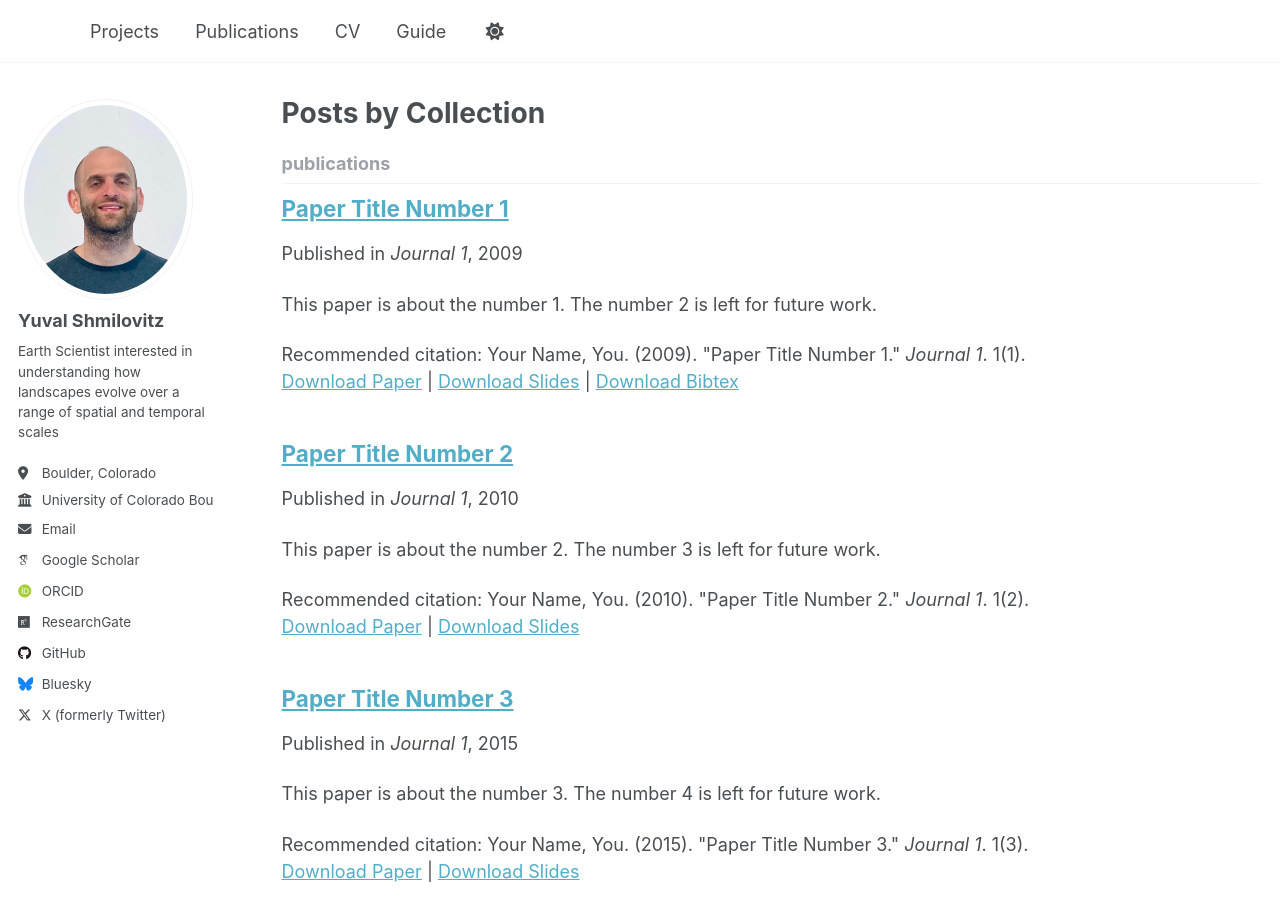
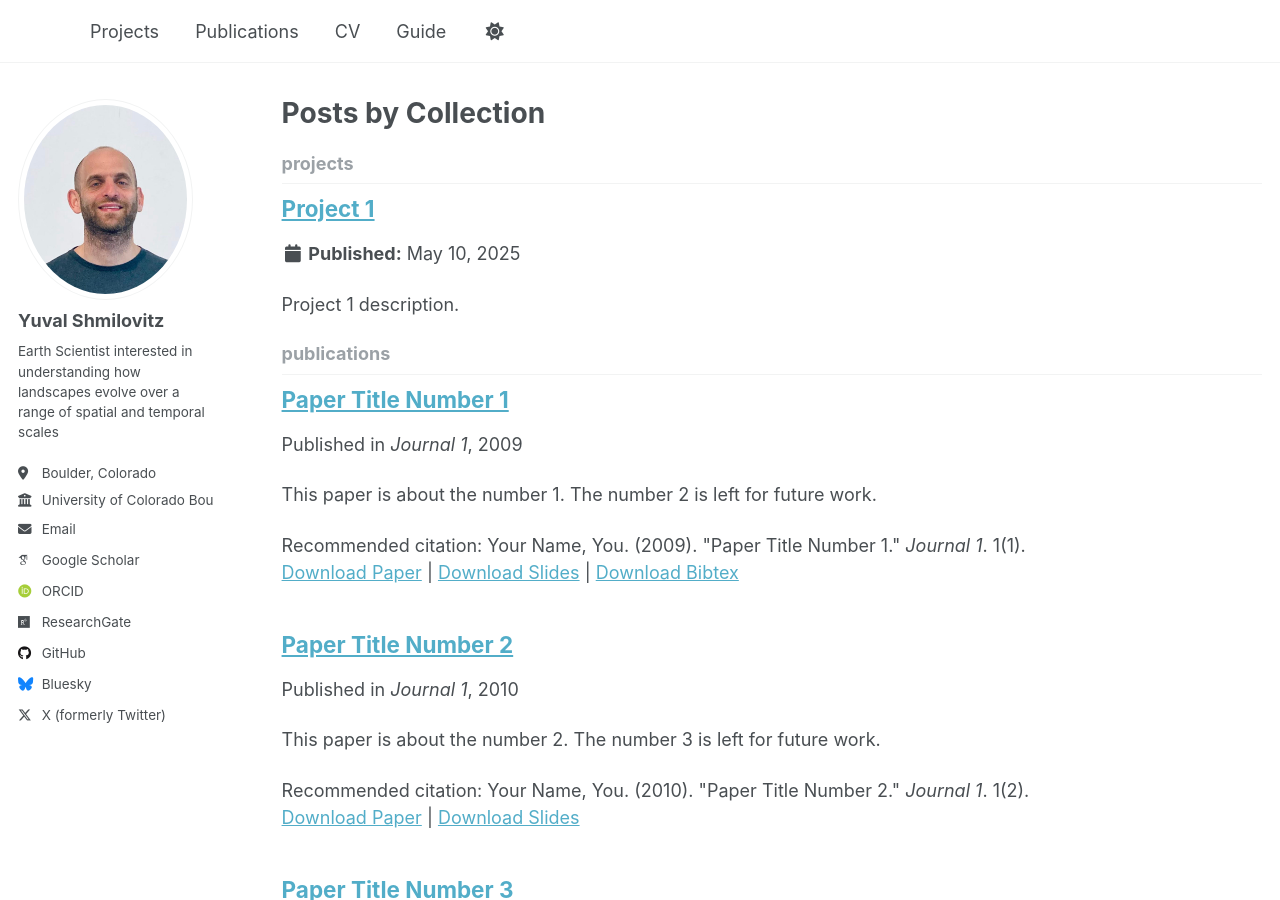
Before and after one commit to yuvalsmilo/yuvalsmilo.github.io, a Jekyll site: the page built from _pages/collection-archive.html, in a window 1280 px wide and 900 px high. Built offline with Jekyll 4.4.1, drawn with Linux system fonts in a browser that asks for light colours; some web fonts are replaced; some of the changed lines change nothing that is shown.

Commit message:
add projects

```diff
--- a/_config.yml
+++ b/_config.yml
@@ -184,6 +184,9 @@ collections:
   teaching:
     output: false
     permalink: /:collection/:path/
+  projects:
+    output: true
+    permalink: /:collection/:path/
   publications:
     output: true
     permalink: /:collection/:path/
```
